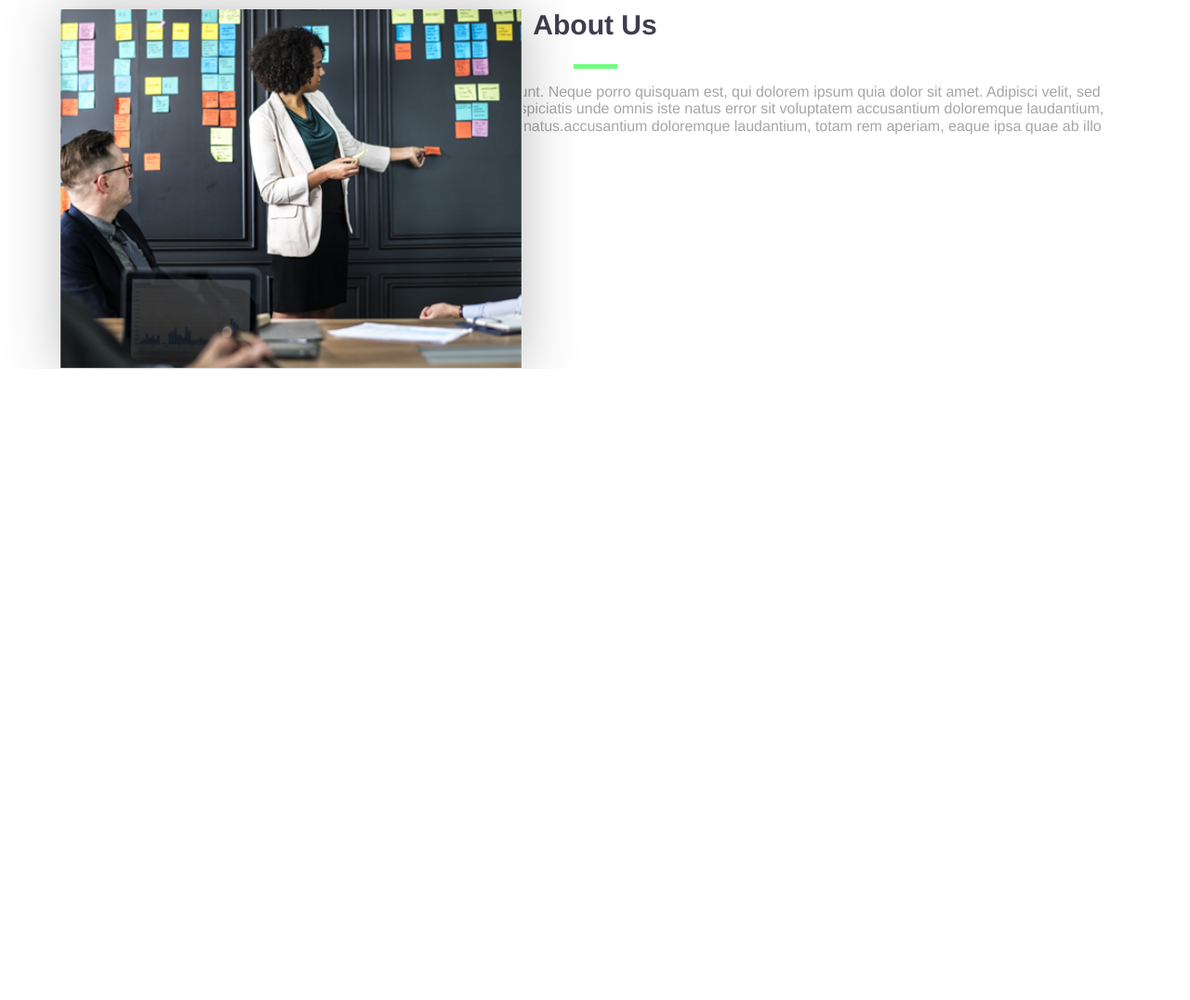
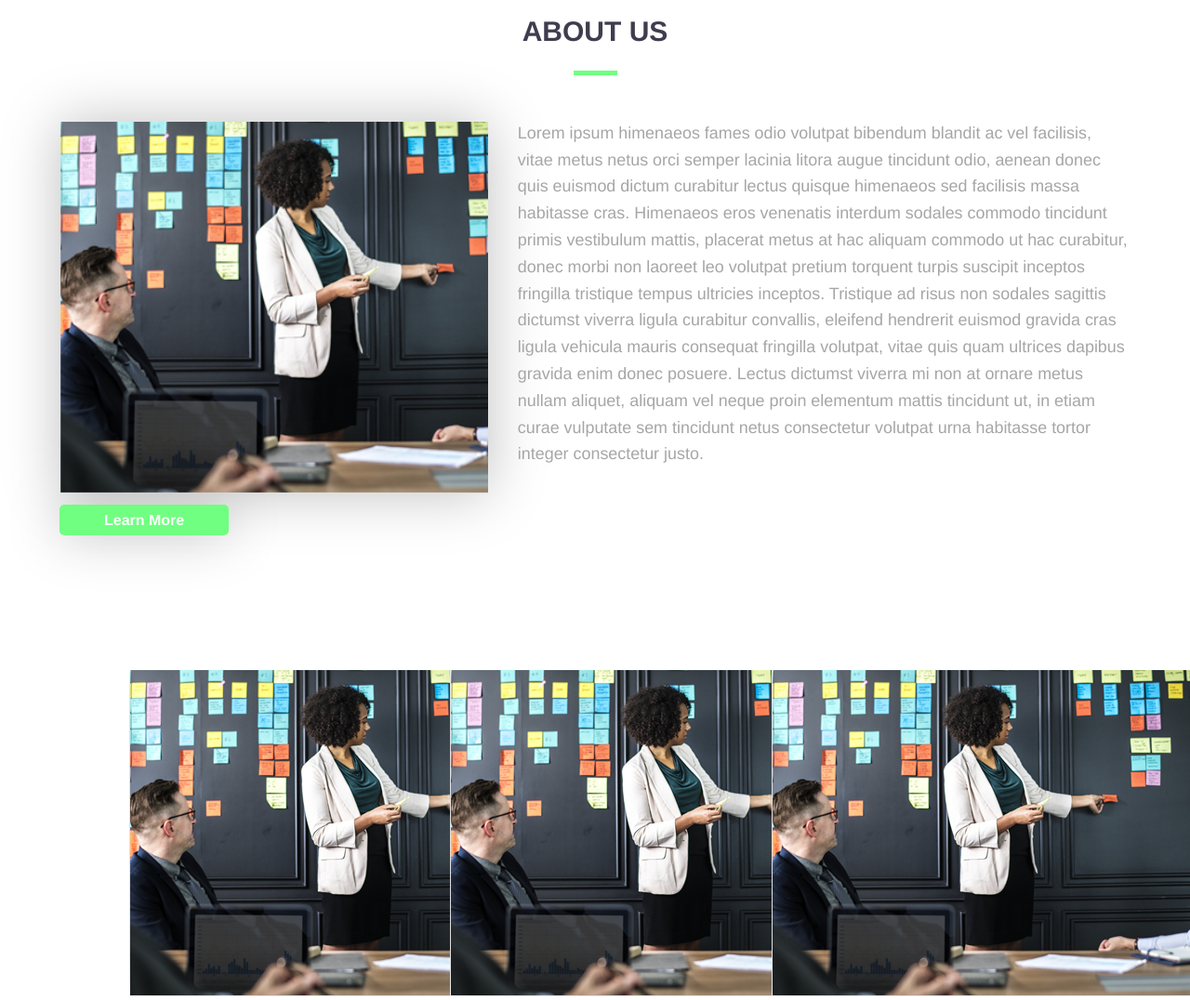
Before and after one commit to SendiSteve/designGurus-landing-page, a plain HTML site: page index.html in a window 1280 px wide. Shown: the part 1320-2396 px from the top of the page at 93% size. Before the commit the page ends 1717 px from the top, so only its background shows below. Drawn offline with nearby package versions, Linux system fonts and the light colour scheme.

Commit message:
Add html for work section

```diff
--- a/index.html
+++ b/index.html
@@ -64,25 +64,45 @@
     </div>
 </section>
 
-<section id="about" class="cf">
+<!--About section-->
+<section id="about">
     <div class="wrapper">
-        <img src="images/about.jpg" alt="About us photo">
-        <div id="content-aside">
-            <h3 class="content-title">About Us</h3>
-            <div class="content-title-underline"></div>
-            <p>Quia consequuntur magni dolores eos qui ratiovoluptatem sequi nesciunt. Neque porro quisquam est, qui
-                dolorem
-                ipsum quia dolor sit amet.
-                Adipisci velit, sed quia non numquam eius modi quis nostru corporis suscipit. Sed ut perspiciatis unde
-                omnis
-                iste natus error sit voluptatem accusantium doloremque laudantium, totam rem aperiam, eaque ipsa quae ab
-                illo inventore unde omnis iste natus.accusantium doloremque laudantium, totam rem aperiam, eaque ipsa
-                quae
-                ab illo inventore
-            </p>
-            <a href="#" class="button button_highlight">Learn More</a>
+        <h3 class="content-title">About Us</h3>
+        <div class="content-title-underline"></div>
+        <div id="container">
+            <div id="about-image-cover"></div>
+            <div id="about-desc">
+                <p>Lorem ipsum himenaeos fames odio volutpat bibendum blandit ac vel facilisis, vitae metus netus orci
+                    semper lacinia litora augue tincidunt odio, aenean donec quis euismod dictum curabitur lectus
+                    quisque himenaeos sed facilisis massa habitasse cras.
+                    Himenaeos eros venenatis interdum sodales commodo tincidunt primis vestibulum mattis, placerat metus
+                    at hac aliquam commodo ut hac curabitur, donec morbi non laoreet leo volutpat pretium torquent
+                    turpis suscipit inceptos fringilla tristique tempus ultricies inceptos.
+                    Tristique ad risus non sodales sagittis dictumst viverra ligula curabitur convallis, eleifend
+                    hendrerit euismod gravida cras ligula vehicula mauris consequat fringilla volutpat, vitae quis quam
+                    ultrices dapibus gravida enim donec posuere.
+                    Lectus dictumst viverra mi non at ornare metus nullam aliquet, aliquam vel neque proin elementum
+                    mattis tincidunt ut, in etiam curae vulputate sem tincidunt netus consectetur volutpat urna
+                    habitasse tortor integer consectetur justo.</p>
+            </div>
         </div>
+        <a id="about-btn" class="button button_highlight">Learn More</a>
 
+        <section id="work" class="cf">
+            <div class="wrapper">
+                <div class="row">
+                    <div class="work">
+                        <img src="images/about.jpg" alt="">
+                    </div>
+                    <div class="work">
+                        <img src="images/about.jpg" alt="">
+                    </div>
+                    <div class="work">
+                        <img src="images/about.jpg" alt="">
+                    </div>
+                </div>
+            </div>
+        </section>
     </div>
 </section>
 </body>
--- a/scss/styles.scss
+++ b/scss/styles.scss
@@ -58,6 +58,7 @@ $title-color: #3f3d4e;
   font-weight: bold;
   margin: 0;
   padding: 0 0 1.5rem 0;
+  text-transform: uppercase;
 }
 
 .content-title-underline {
@@ -74,8 +75,8 @@ h3 {
 
 body {
   font-family: "Brandon Grotesque", "Roboto Slab", Helvetica, sans-serif;
-  font-weight: normal;
   color: $paragraph-color;
+  font-size: 1rem;
 }
 
 /*--------Banner styles------*/
@@ -155,21 +156,52 @@ body {
 }
 
 /*-------About-------*/
+#about {
+  margin: 151px 0;
+  width: 100%;
+  height: 550px;
 
-#about {
-  margin: 9rem 0;
-
-  img{
-    width: 39%;
+#container {
+  #about-image-cover {
+    margin-right: 2rem;
+    width: 40%;
+    height: 400px;
+    margin-top: 50px;
+    background-image: url(../images/about.jpg);
+    -webkit-background-size: cover;
+    background-size: cover;
+    float: left;
+    -moz-box-shadow: 0px 0px 57px 0px rgba(0, 0, 0, 0.25);
     -webkit-box-shadow: 0px 0px 57px 0px rgba(0, 0, 0, 0.25);
-    -moz-box-shadow: 0px 0px 57px 0px rgba(0, 0, 0, 0.25);
     box-shadow: 0px 0px 57px 0px rgba(0, 0, 0, 0.25);
-    float: left;
-    position: absolute;
 
   }
-  #content-aside{
-    float:right;
+  #about-desc{
+    line-height: 1.8rem;
+    font-size: 1.12rem;
+    padding: 30px 0;
+  }
+}
+  .button_highlight {
+    -webkit-border-radius: 5px;
+    -moz-border-radius: 5px;
+    border-radius: 5px;
+    -moz-box-shadow: 0px 0px 57px 0px rgba(0, 0, 0, 0.25);
+    -webkit-box-shadow: 0px 0px 57px 0px rgba(0, 0, 0, 0.25);
+    box-shadow: 0px 0px 57px 0px rgba(0, 0, 0, 0.25);
+
+    }
 
   }
+
+#work{
+  margin-top: 151px;
+  .row{
+    display: flex;
+    justify-content: space-around;
+    flex-flow: row wrap;
+  }
+  .work{
+    width: 30%;
+  }
 }
```
Also changed, not shown: css/styles.css.
